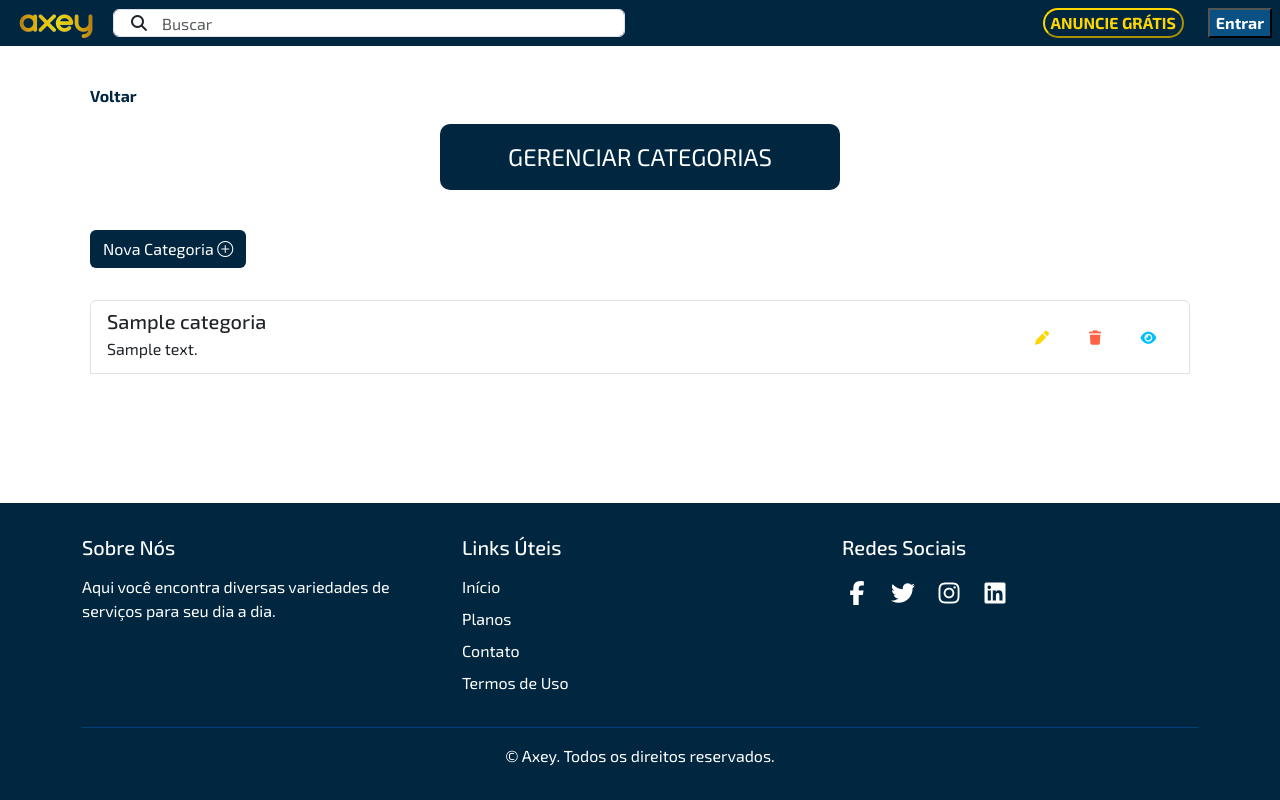
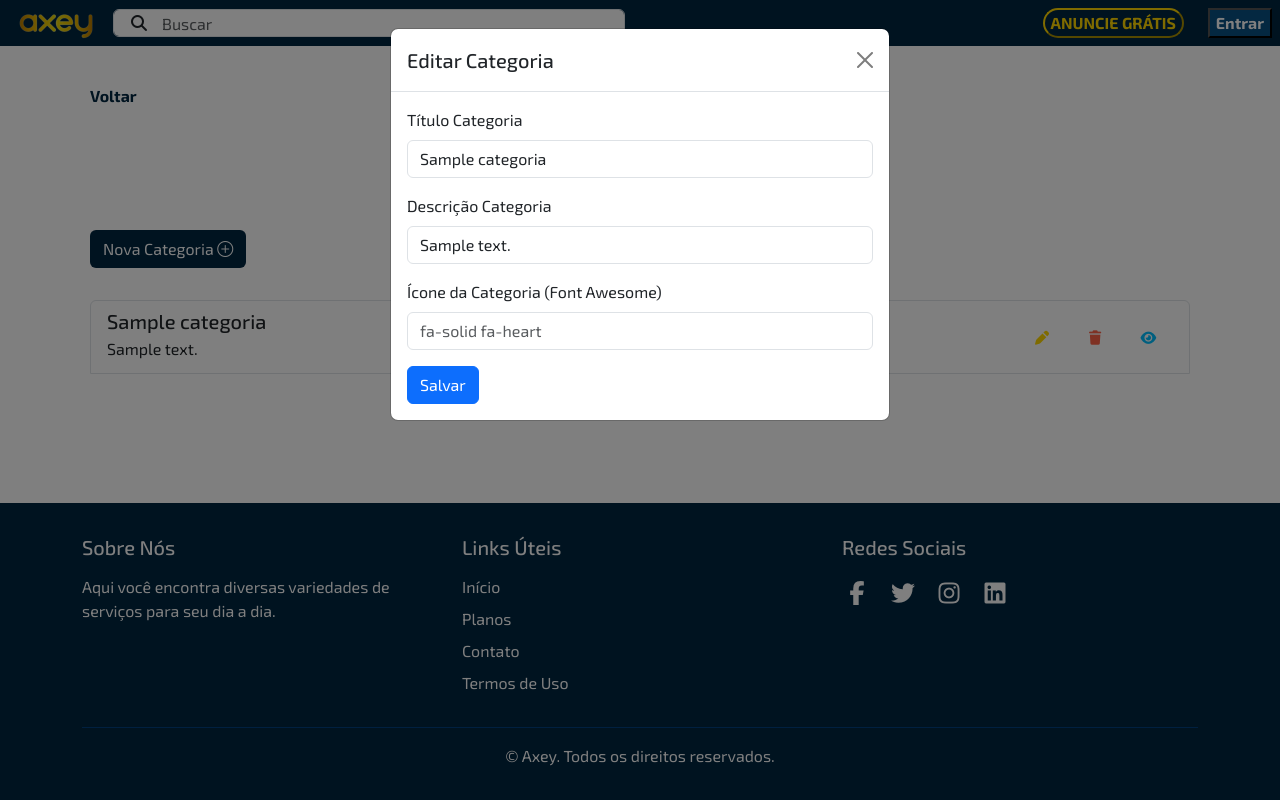
Before and after one commit to projAxey/AxeySenai, a PHP site: page /frontend/adm/controleCategorias.php in a window 1280 px wide, after a click that opens the changed part. Run offline with PHP 8.4, Linux system fonts and the light colour scheme; tables that the repository leaves empty or names only in its code hold one stand-in row (values such as "Sample post"); data that the repository does not hold is empty; some libraries are stand-ins or nearby versions.

Commit message:
categorias

```diff
--- a/backend/calendario/disponibilidadeEditar.php
+++ b/backend/calendario/disponibilidadeEditar.php
@@ -1,7 +1,7 @@
 <?php
 
 header('Content-Type: application/json');
-include_once "/xampp/htdocs/projAxeySenai/config/conexao.php";
+include_once "/projAxeySenai/config/conexao.php";
 
 $id = filter_input(INPUT_GET, "id", FILTER_SANITIZE_NUMBER_INT);
 
--- a/backend/calendario/disponibilidadeInserir.php
+++ b/backend/calendario/disponibilidadeInserir.php
@@ -1,5 +1,5 @@
 <?php
-include_once "/xampp/htdocs/projAxeySenai/config/conexao.php";
+include_once "/projAxeySenai/config/conexao.php";
 
 header('Content-Type: application/json'); // Definindo o tipo de conteúdo da resposta como JSON
 
--- a/backend/calendario/disponibilidadeInserir2.php
+++ b/backend/calendario/disponibilidadeInserir2.php
@@ -1,5 +1,5 @@
 <?php
-include_once "/xampp/htdocs/projAxeySenai/config/conexao.php";
+include_once "/projAxeySenai/config/conexao.php";
 // include "/xampp/htdocs/projAxeySenai/frontend/prestador/gerenciarAgenda.php";
 
 if ($_SERVER['REQUEST_METHOD'] === 'POST') {
--- a/backend/calendario/solicitaAgenda.php
+++ b/backend/calendario/solicitaAgenda.php
@@ -1,7 +1,7 @@
 <?php
 
 header('Content-Type: application/json');
-include_once "/xampp/htdocs/projAxeySenai/config/conexao.php";
+include_once "/projAxeySenai/config/conexao.php";
 
 $id = filter_input(INPUT_GET, "id", FILTER_SANITIZE_NUMBER_INT);
 
--- a/backend/calendario/solicitaAgendaInserir.php
+++ b/backend/calendario/solicitaAgendaInserir.php
@@ -1,5 +1,5 @@
 <?php
-include_once "/xampp/htdocs/projAxeySenai/config/conexao.php";
+include_once "/projAxeySenai/config/conexao.php";
 
 header('Content-Type: application/json'); // Definindo o tipo de conteúdo da resposta como JSON
 
--- a/frontend/adm/controleCategorias.php
+++ b/frontend/adm/controleCategorias.php
@@ -105,27 +105,21 @@ deleteCategory($conn);
 // Retrieve all categories
 $categories = getAllCategories($conn);
 
-// Close the database connection
 $conn->close();
 
 include '../layouts/head.php';
 include '../layouts/nav.php';
 ?>
-<!DOCTYPE html>
 <html>
-<!-- <head>
-    <title>Gerencffiar Categorias</title>
-    <link rel="stylesheet" href="https://maxcdn.bootstrapcdn.com/bootstrap/4.0.0/css/bootstrap.min.css">
-    <link rel="stylesheet" href="https://cdn.jsdelivr.net/npm/bootstrap-icons@1.8.1/font/bootstrap-icons.css">
-</head> -->
-
 <body class="bodyCards">
     <main class="main-admin">
         <div class="container container-admin">
             <nav aria-label="breadcrumb">
                 <ol class="breadcrumb breadcrumb-admin">
                     <li class="breadcrumb-item">
-                        <a href="controleServicos.php" style="text-decoration: none; color:#012640;"><strong>Voltar</strong></a>
+                        <a href="controleServicos.php" style="text-decoration: none; color:#012640;">
+                            <strong>Voltar</strong>
+                        </a>
                     </li>
                 </ol>
             </nav>
@@ -136,13 +130,14 @@ include '../layouts/nav.php';
                     Nova Categoria <i class="bi bi-plus-circle"></i>
                 </button>
             </div>
+
             <?php if (isset($erro)) { ?>
                 <div class="alert alert-danger">
                     <?php echo $erro; ?>
                 </div>
             <?php } ?>
+
             <div class="list-group mb-5">
-
                 <?php while ($category = $categories->fetch_assoc()) { ?>
                     <div class="list-group-item d-flex justify-content-between align-items-center">
                         <div>
@@ -165,42 +160,8 @@ include '../layouts/nav.php';
                                 data-bs-target="#viewModal<?php echo $category['categoria_id']; ?>">
                                 <i class="fa-solid fa-eye"></i>
                             </button>
-
                         </div>
                     </div>
-
-                    <!-- Nova Categoria Modal -->
-                    <div class="modal fade" id="novaCategoriaModal" tabindex="-1" aria-labelledby="novaCategoriaModalLabel"
-                        aria-hidden="true">
-                        <div class="modal-dialog">
-                            <div class="modal-content">
-                                <div class="modal-header">
-                                    <h5 class="modal-title" id="novaCategoriaModalLabel">Nova Categoria</h5>
-                                    <button type="button" class="btn-close" data-bs-dismiss="modal" aria-label="Close"></button>
-                                </div>
-                                <div class="modal-body">
-                                    <form action="<?php echo $_SERVER['PHP_SELF']; ?>" method="post">
-                                        <div class="mb-3">
-                                            <label for="titulo_categoria" class="form-label">Título Categoria</label>
-                                            <input type="text" class="form-control" id="titulo_categoria" name="titulo_categoria">
-                                        </div>
-                                        <div class="mb-3">
-                                            <label for="descricao_categoria" class="form-label">Descrição Categoria</label>
-                                            <input type="text" class="form-control" id="descricao_categoria" name="descricao_categoria">
-                                        </div>
-
-                                        <div class="mb-3">
-                                            <label for="icon" class="form-label">Ícone da Categoria (Font Awesome)</label>
-                                            <input type="text" class="form-control" id="icon" name="icon" value="<?php echo htmlspecialchars($category['icon']); ?>" placeholder="fa-solid fa-heart">
-                                        </div>
-                                        <button type="submit" name="update_category" class="btn btn-primary">Atualizar</button>
-
-                                    </form>
-                                </div>
-                            </div>
-                        </div>
-                    </div>
-
 
                     <!-- Excluir Categoria Modal -->
                     <div class="modal fade" id="excluirCategoriaModal<?php echo $category['categoria_id']; ?>" tabindex="-1"
@@ -241,8 +202,41 @@ include '../layouts/nav.php';
                             </div>
                         </div>
                     </div>
+
+                    <!-- Editar Categoria Modal -->
+                    <div class="modal fade" id="editarCategoriaModal<?php echo $category['categoria_id']; ?>" tabindex="-1"
+                        aria-labelledby="editarCategoriaModalLabel" aria-hidden="true">
+                        <div class="modal-dialog">
+                            <div class="modal-content">
+                                <div class="modal-header">
+                                    <h5 class="modal-title" id="editarCategoriaModalLabel">Editar Categoria</h5>
+                                    <button type="button" class="btn-close" data-bs-dismiss="modal" aria-label="Close"></button>
+                                </div>
+                                <div class="modal-body">
+                                    <form action="<?php echo $_SERVER['PHP_SELF']; ?>" method="post">
+                                        <input type="hidden" name="categoria_id" value="<?php echo $category['categoria_id']; ?>">
+                                        <div class="mb-3">
+                                            <label for="titulo_categoria" class="form-label">Título Categoria</label>
+                                            <input type="text" class="form-control" id="titulo_categoria" name="titulo_categoria"
+                                                value="<?php echo htmlspecialchars($category['titulo_categoria']); ?>">
+                                        </div>
+                                        <div class="mb-3">
+                                            <label for="descricao_categoria" class="form-label">Descrição Categoria</label>
+                                            <input type="text" class="form-control" id="descricao_categoria" name="descricao_categoria"
+                                                value="<?php echo htmlspecialchars($category['descricao_categoria']); ?>">
+                                        </div>
+                                        <div class="mb-3">
+                                            <label for="icon" class="form-label">Ícone da Categoria (Font Awesome)</label>
+                                            <input type="text" class="form-control" id="icon" name="icon"
+                                                placeholder="fa-solid fa-heart" value="<?php echo htmlspecialchars($category['icon']); ?>">
+                                        </div>
+                                        <button type="submit" name="edit_category" class="btn btn-primary">Salvar</button>
+                                    </form>
+                                </div>
+                            </div>
+                        </div>
+                    </div>
                 <?php } ?>
-            </div>
             </div>
 
             <!-- Nova Categoria Modal -->
@@ -275,12 +269,8 @@ include '../layouts/nav.php';
                 </div>
             </div>
         </div>
+    </main>
 
-
-    </main>
-    <?php
-    include '../layouts/footer.php';
-    ?>
+    <?php include '../layouts/footer.php'; ?>
 </body>
-
 </html>
--- a/frontend/calendario/calendariocliente.php
+++ b/frontend/calendario/calendariocliente.php
@@ -1,3 +1,4 @@
+<?php session_start(); ?>
 <link rel="stylesheet" href="../../assets/css/calendario.css">
 <script src="../../assets/JS/calendario.js"></script>
 <script src="../../assets/JS/solicitaAgenda.js"></script>
--- a/frontend/calendario/calendarioprestador.php
+++ b/frontend/calendario/calendarioprestador.php
@@ -1,3 +1,4 @@
+<?php session_start(); ?>
 <link rel="stylesheet" href="../../assets/css/calendario.css">
 <script src="../../assets/JS/calendario.js"></script>
 <script src="../../assets/JS/disponibilidadeInserir.js"></script>
--- a/frontend/cliente/perfilCliente.php
+++ b/frontend/cliente/perfilCliente.php
@@ -1,11 +1,10 @@
 <?php
+session_start();
 include '../layouts/head.php';
 include '../layouts/nav.php';
 
 require_once '../../config/conexao.php';
-// Exemplo: Supondo que você já tenha uma conexão aberta com o banco em $conexao
 
-// Verifica se o ID do cliente foi passado (por exemplo, por meio de sessão ou URL)
 $cliente_id = $_SESSION['cliente_id'] ?? null;
 
 if ($cliente_id) {
@@ -38,7 +37,6 @@ $nomeSocialPreenchido = !empty($cliente['nome_social']);
             style="background-color: #012640; color:white" onclick="window.location.href='../../index.php';">
             Voltar para Tela Inicial
         </button>
-        <!-- <a href="perfilCliente.php" style="text-decoration: none; color:#012640;"><strong>Voltar a página principal</strong></a> -->
 
         <div class="row d-flex flex-wrap">
             <div class="col-md-4 mt-2">
--- a/frontend/layouts/nav.php
+++ b/frontend/layouts/nav.php
@@ -70,6 +70,8 @@
     </div>
 </nav>
 
+<?php session_write_close(); ?>
+
 
 
 <script>
--- a/frontend/prestador/TelaMeusProdutos.php
+++ b/frontend/prestador/TelaMeusProdutos.php
@@ -1,8 +1,8 @@
 <?php
+session_start();
 include '../layouts/nav.php';
 include '../layouts/head.php';
 include '../../config/conexao.php';
-
 ?>
 
 <body class=" bodyCards bodyCadastroProdutos">
```
Also changed, not shown: backend/categorias/categorias.php (+16 -31 lines). Lines whose indentation alone changed are shown as unchanged.
